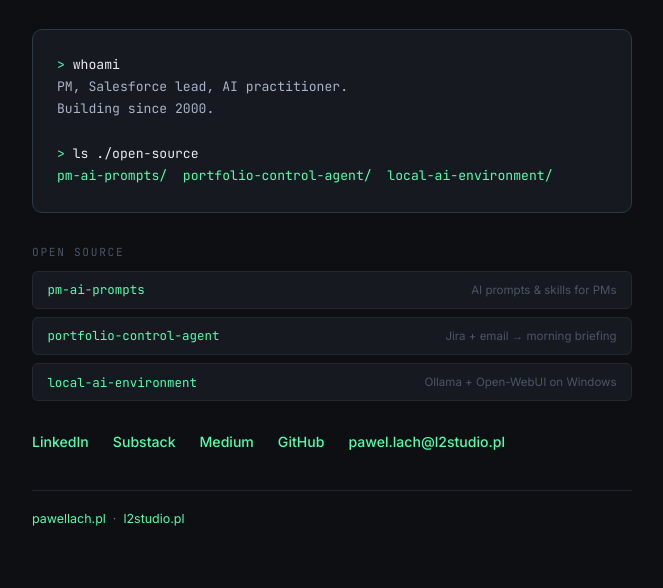
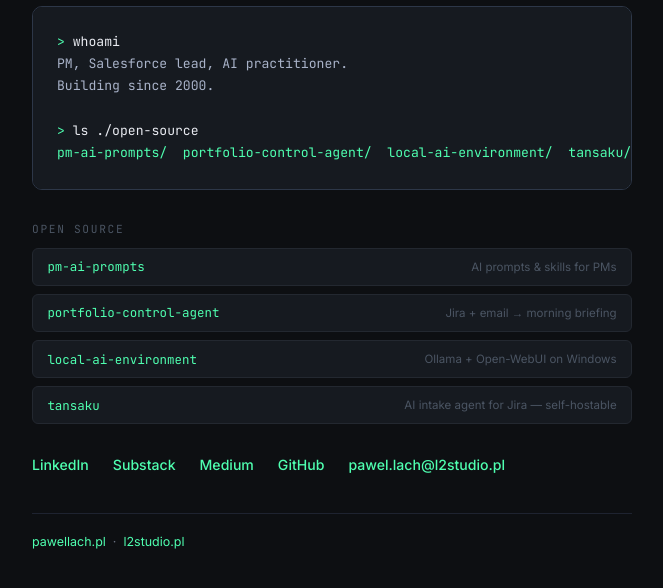
Before and after one commit to pawellach/pawellach.github.io, a plain HTML site: page index.html in a window 1280 px wide. Shown: the part 206-794 px from the top of the page, without its empty margins (308-971 px from the left). Drawn offline with Linux system fonts and the light colour scheme.

Commit message:
feat: add tansaku to open source projects list
Co-Authored-By: Hakken Asystent AI

```diff
--- a/index.html
+++ b/index.html
@@ -141,7 +141,7 @@
 Building since 2000.</span>
 
 <span class="prompt">></span> <span class="cmd">ls ./open-source</span>
-<span class="acc">pm-ai-prompts/  portfolio-control-agent/  local-ai-environment/</span></pre>
+<span class="acc">pm-ai-prompts/  portfolio-control-agent/  local-ai-environment/  tansaku/</span></pre>
 
     <p class="projects-label">Open Source</p>
     <div class="projects">
@@ -156,6 +156,10 @@
       <a class="project-card" href="https://pawellach.github.io/local-ai-environment/" target="_blank" rel="noopener">
         <span class="project-name">local-ai-environment</span>
         <span class="project-desc">Ollama + Open-WebUI on Windows</span>
+      </a>
+      <a class="project-card" href="https://pawellach.github.io/tansaku/" target="_blank" rel="noopener">
+        <span class="project-name">tansaku</span>
+        <span class="project-desc">AI intake agent for Jira — self-hostable</span>
       </a>
     </div>
 
```
